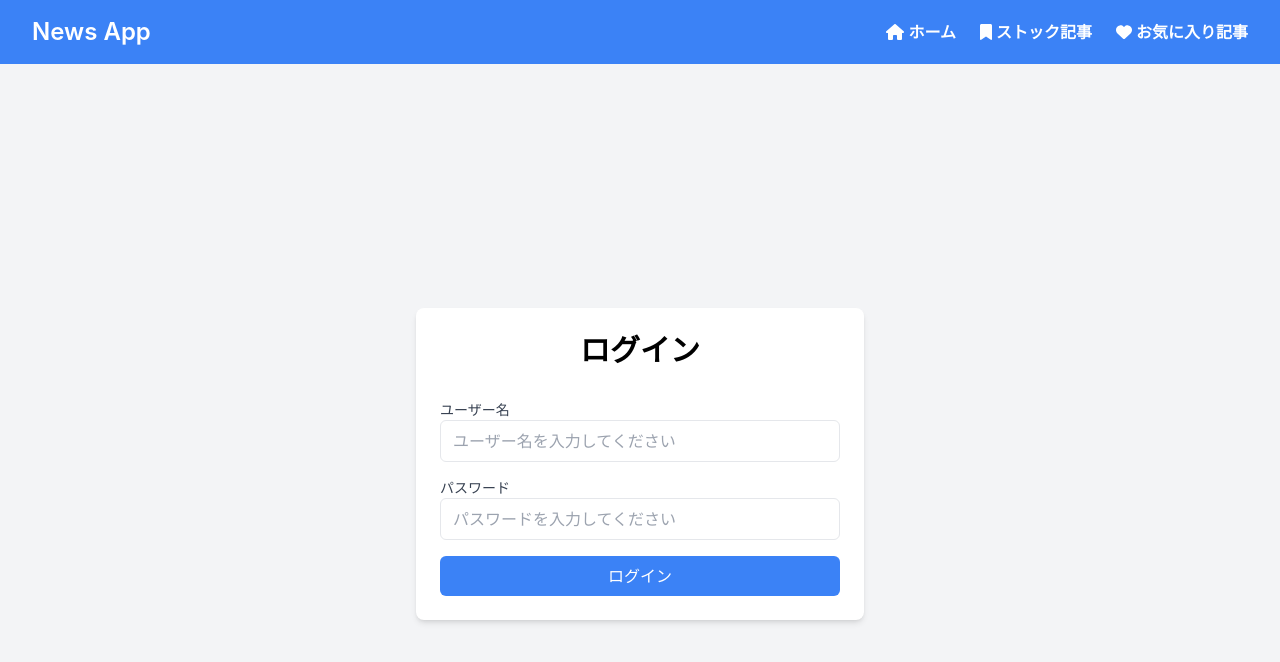
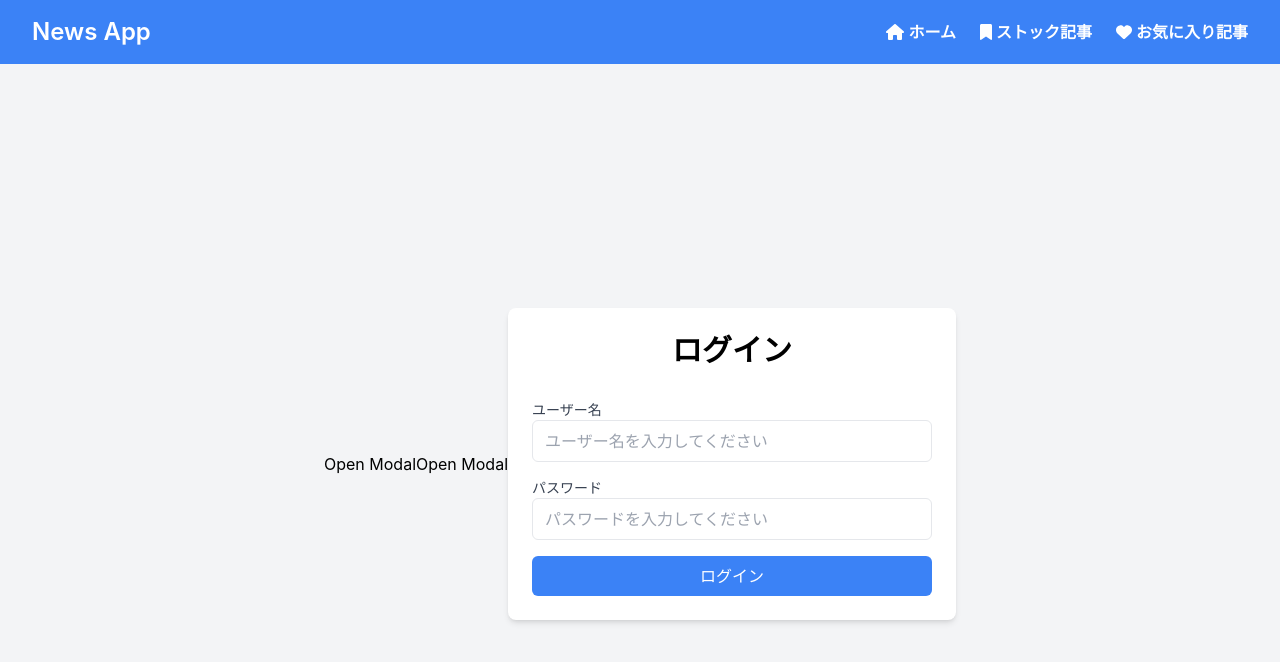
Before and after one commit to hukuryo/React-New-App, a React (Create React App) app: page /login in a window 1280 px wide. Shown: the top 662 px of the page. Built offline with nearby package versions, Linux system fonts and the light colour scheme; no server answers; the database is empty.

Commit message:
ログイン画面を修正

```diff
--- a/src/components/SignUpModal.tsx
+++ b/src/components/SignUpModal.tsx
@@ -1,43 +1,36 @@
-import React from "react";
+import { FC, ReactNode, useState } from "react";
+import Modal from "react-modal";
 
-export default function SignUpModal() {
+// type ModalType = {
+//   isOpen: boolean;
+//   closeModal: () => void;
+//   children: ReactNode;
+// };
+
+export const SignUpModal = () => {
+  const [modalIsOpen, setModalIsOpen] = useState(false);
+
+  const openModal = () => {
+    setModalIsOpen(true);
+  };
+
+  const closeModal = () => {
+    setModalIsOpen(false);
+  };
+
   return (
-    <div className="min-h-screen flex items-center justify-center bg-gray-100">
-      <div className="max-w-md w-full p-6 space-y-8 bg-white rounded-lg shadow-md">
-        <div>
-          <h2 className="text-3xl font-semibold text-center">ユーザー登録</h2>
-        </div>
-        <form className="space-y-4">
-          <div>
-            <label className="block text-sm font-medium text-gray-700">
-              ユーザー名
-            </label>
-            <input
-              type="text"
-              className="w-full px-3 py-2 border rounded-md focus:outline-none focus:border-blue-500"
-              placeholder="ユーザー名を入力してください"
-            />
-          </div>
-          <div>
-            <label className="block text-sm font-medium text-gray-700">
-              パスワード
-            </label>
-            <input
-              type="password"
-              className="w-full px-3 py-2 border rounded-md focus:outline-none focus:border-blue-500"
-              placeholder="パスワードを入力してください"
-            />
-          </div>
-          <div>
-            <button
-              className="w-full py-2 px-4 text-white bg-blue-500 rounded-md hover:bg-blue-600 focus:outline-none focus:ring focus:ring-blue-300"
-              type="submit"
-            >
-              登録
-            </button>
-          </div>
-        </form>
-      </div>
+    <div>
+      <button onClick={openModal}>Open Modal</button>
+
+      <Modal
+        isOpen={modalIsOpen}
+        onRequestClose={closeModal}
+        contentLabel="Example Modal"
+      >
+        <h2>Hello Modal</h2>
+        <p>Modal content goes here.</p>
+        <button onClick={closeModal}>Close Modal</button>
+      </Modal>
     </div>
   );
-}
+};
--- a/src/routes/Login.jsx
+++ b/src/routes/Login.jsx
@@ -1,10 +1,13 @@
 import { useEffect, useState } from "react";
 import { createClient } from "@supabase/supabase-js";
 import { SUPABASE_API_URL, SUPABASE_API_KEY } from "../lib/client";
+import { SignUpModal } from "../components/SignUpModal";
+
+const supabase = createClient(SUPABASE_API_URL, SUPABASE_API_KEY);
 
 export const Login = () => {
   const [user, setUser] = useState([]);
-  const supabase = createClient(SUPABASE_API_URL, SUPABASE_API_KEY);
+  const [isModalOpen, setIsModalOpen] = useState(false);
 
   useEffect(() => {
     getCountries();
@@ -15,8 +18,21 @@ export const Login = () => {
     setUser(data);
   };
 
+  const openModal = () => {
+    setIsModalOpen(true);
+  };
+
+  const closeModal = () => {
+    setIsModalOpen(false);
+  };
+
   return (
     <div className="min-h-screen flex items-center justify-center bg-gray-100">
+      <button onClick={openModal}>Open Modal</button>
+      <SignUpModal isOpen={isModalOpen} closeModal={closeModal}>
+        <h2>Modal Content</h2>
+        <p>This is the content of the modal.</p>
+      </SignUpModal>
       <div className="max-w-md w-full p-6 space-y-8 bg-white rounded-lg shadow-md">
         <div>
           <h2 className="text-3xl font-semibold text-center">ログイン</h2>
```
